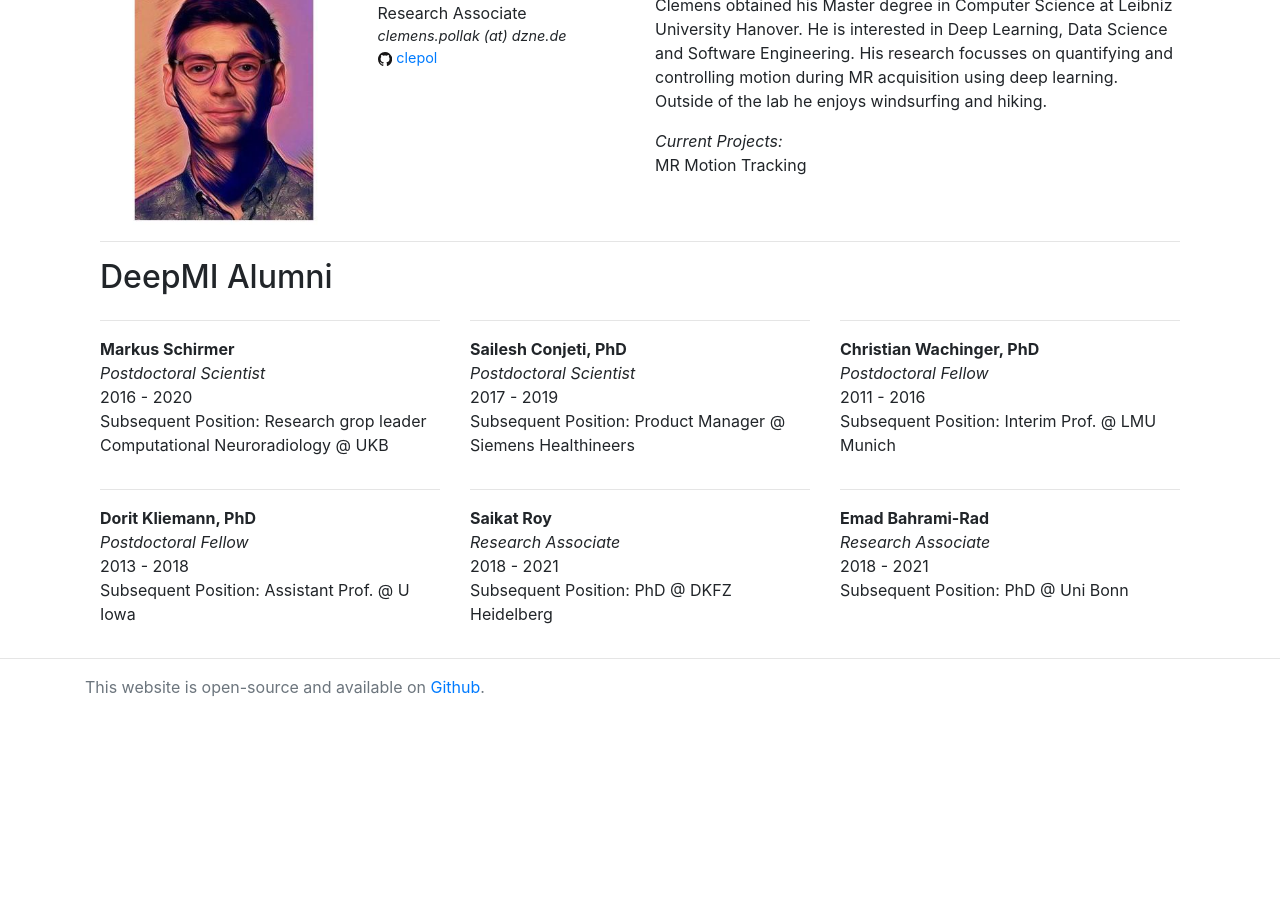
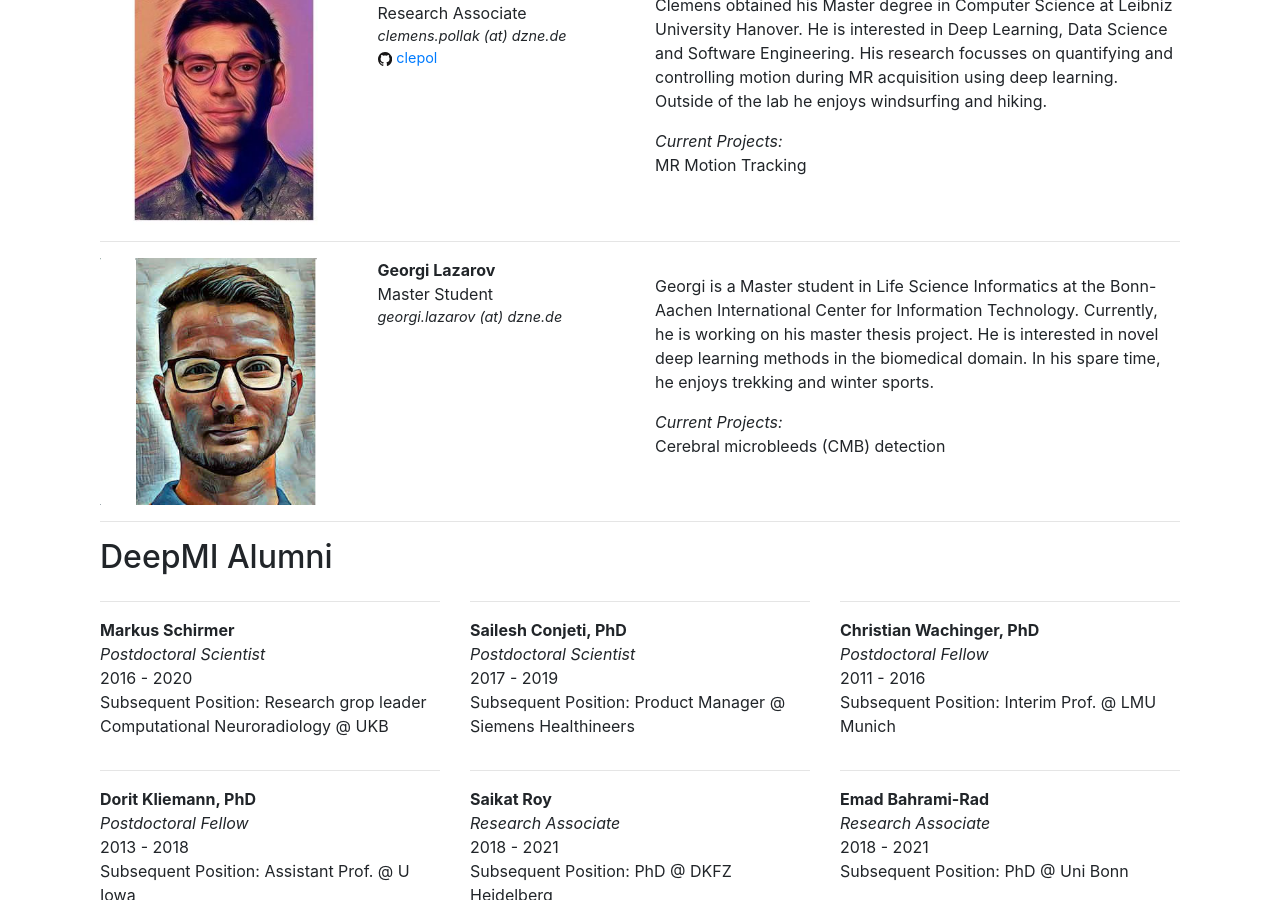
Before and after one commit to Deep-MI/Deep-MI.github.io, a Jekyll site: the page built from members/index.html, in a window 1280 px wide and 900 px high, scrolled down 2841 px. Built offline with Jekyll 4.4.1, drawn with Linux system fonts in a browser that asks for light colours; nearby versions of some CDN libraries; comment, search, counter and statistics services are not loaded; before the commit the page ends 3556 px from its top, so only the background shows below that.

Commit message:
Add new member georgi
include new member and photo
Georgi lazarov

```diff
--- a/_data/members.yml
+++ b/_data/members.yml
@@ -118,3 +118,12 @@
   quantifying and controlling motion during MR acquisition using deep learning.
   Outside of the lab he enjoys windsurfing and hiking.'
   projects: 'MR Motion Tracking'
+
+- name: Georgi Lazarov
+  image: /static/img/members/lazarov.jpg
+  position: Master Student
+  email: georgi.lazarov (at) dzne.de
+  description: 'Georgi is a Master student in Life Science Informatics at the Bonn-Aachen International Center for Information Technology.
+  Currently, he is working on his master thesis project. He is interested in novel deep learning methods in the biomedical domain.
+  In his spare time, he enjoys trekking and winter sports.'
+  projects: 'Cerebral microbleeds (CMB) detection'
```
Also changed, not shown: static/img/members/lazarov.jpg (added).
